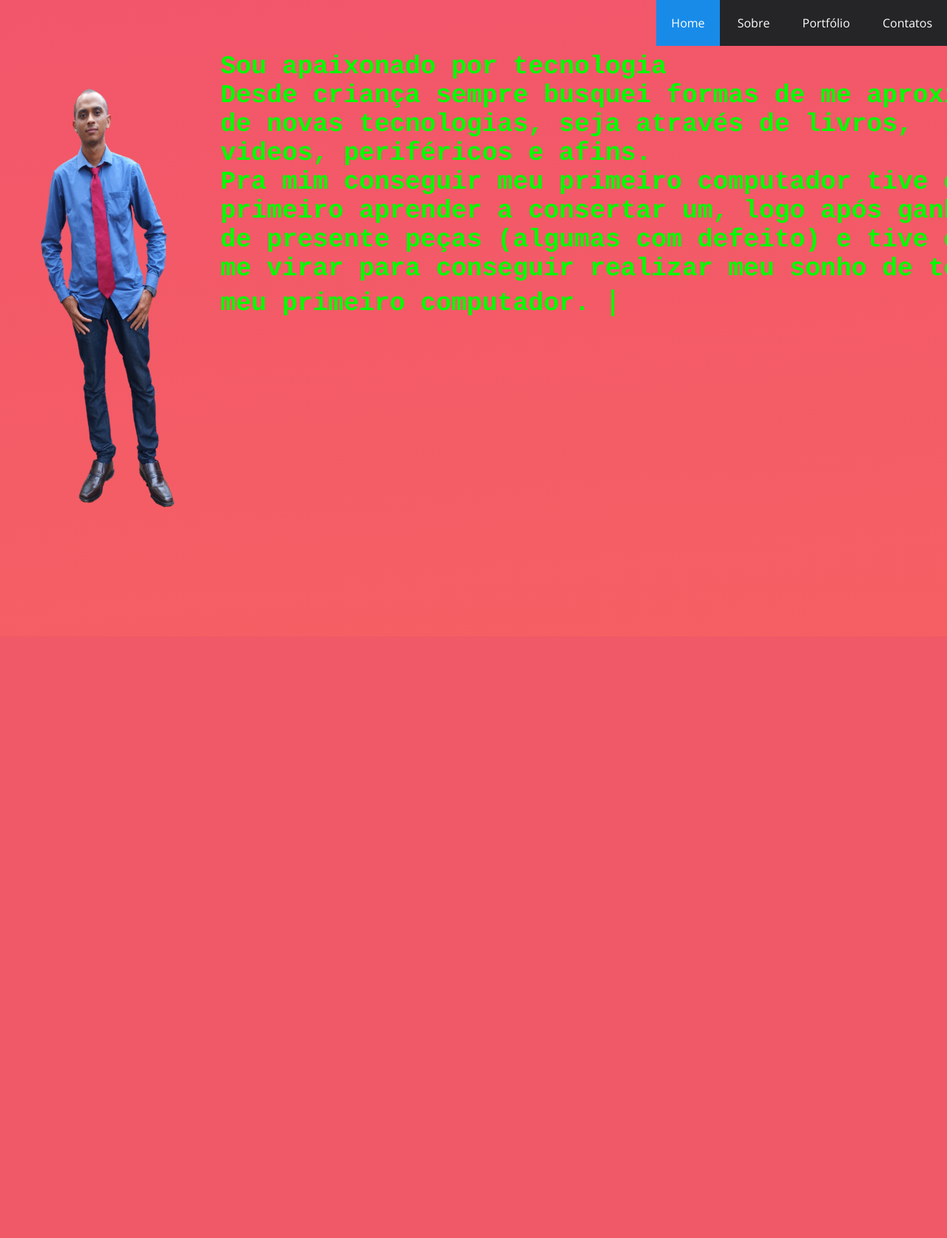
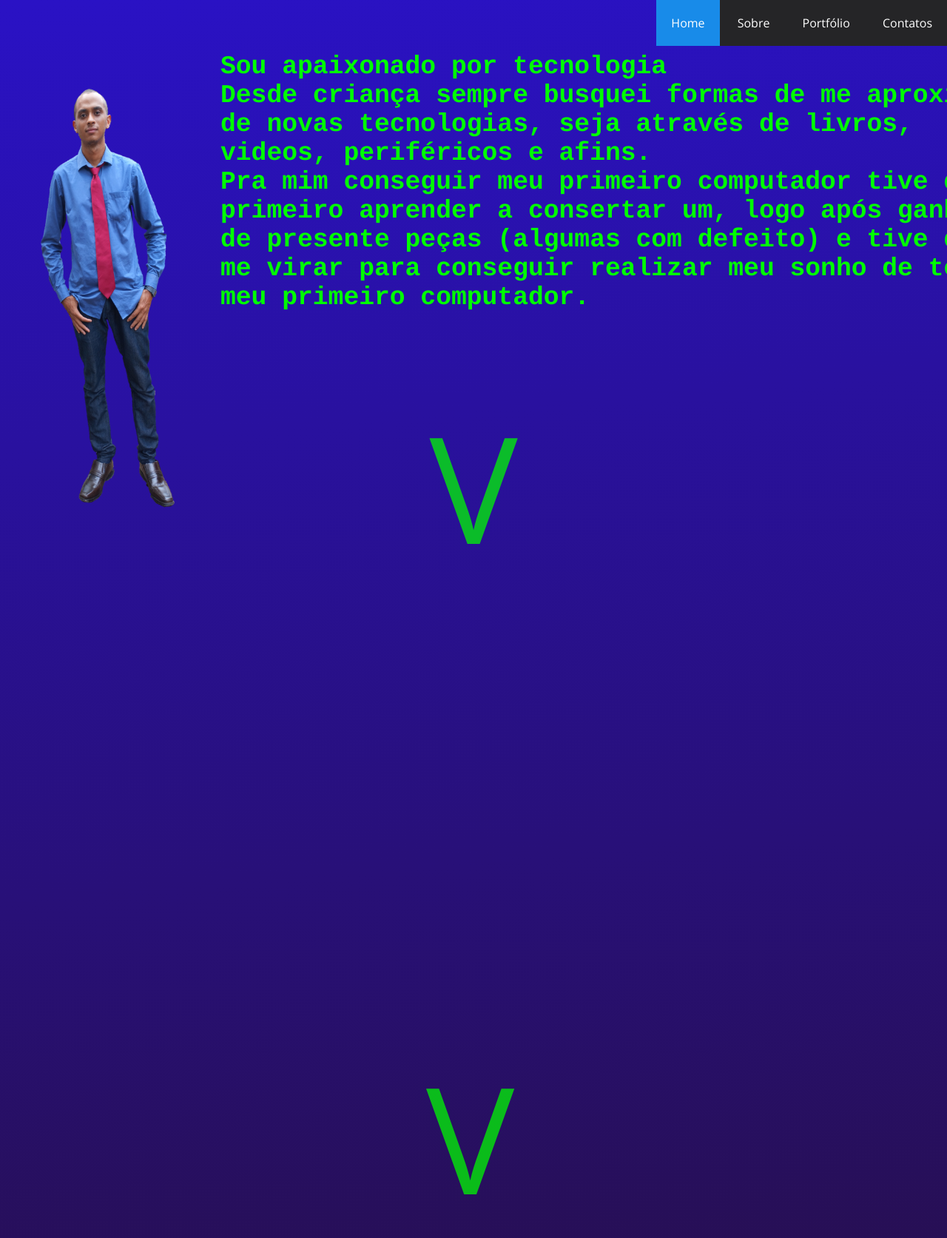
Before and after one commit to davidsousadev/meu-portifolio, a PHP site: page /sobre.html in a window 1280 px wide. Shown: the whole page at 74% size. Before the commit the page ends 686 px from the top, so only its background shows below. Run offline with PHP 8.4, Linux system fonts and the light colour scheme.

Commit message:
ajuste falho de proximo

```diff
--- a/home-do-portifolio/css/style.css
+++ b/home-do-portifolio/css/style.css
@@ -5,11 +5,15 @@
     padding: 0;
     box-sizing: border-box;
     font-family: 'Open Sans', sans-serif;
+
 }
 body{
-  animation: gg 15s ease infinite;
-    background: linear-gradient(-5deg, #ff7752, #e73c7e, #084343, #206a5b) no-repeat;
-    background-size:10000% 10000%;
+    overflow: hidden;
+    animation: gge 15s ease infinite;
+    background: linear-gradient(-5deg,  #0a59ed, #d16b3f, #250d06, #2a12c5) no-repeat;
+   background-size:1000vw 1000vh;
+
+
 }
 .cabeca{
   position: relative;
@@ -107,14 +111,6 @@ h1{
 .and{
   animation: blink 1s infinite;
 }
-.sobre{
-  color: lime;
-  font-family: "Courier";
-  font-size: 26pt;
-  white-space: nowrap;
-  overflow: hidden;
-
-}
 @keyframes type{
   from { width: 0; }
 }
@@ -133,6 +129,58 @@ h1{
   background: black;
 }
 
+.sobre{
+  color: lime;
+  font-family: "Courier";
+  font-size: 26pt;
+  white-space: nowrap;
+  overflow: hidden;
+  opacity: 0;
+  animation: sobre 7s ease forwards;
+}
+
+@keyframes sobre {
+  from{
+    opacity: 0;
+  }
+  to{
+    opacity: 1;
+  }
+}
+
+.proximo{
+  display: flex;
+  flex-direction: column;
+  justify-content: center;
+  align-items: center;
+  margin-top: 100px;
+}
+.proximo a{
+  text-decoration: none;
+  font-size: 150pt;
+  color: lime;
+  animation: prox 20s ease forwards;
+}
+@keyframes prox {
+  from{
+    opacity: 0;
+  }
+  to{
+    opacity: 1;
+  }
+}
+#formacao{
+  display: flex;
+  position: absolute;
+  flex-direction: column;
+  justify-content: center;
+  align-items: center;
+  margin-top: 1300px;
+  margin-left: 45%;
+  rotate: 50;
+}
+
+
 /*CSS media query dentro de um stylesheet*/
 @media (max-width: 1000px)
 {
--- a/home-do-portifolio/sobre.html
+++ b/home-do-portifolio/sobre.html
@@ -39,19 +39,22 @@
             </p>
             <p class="sobre">
             Desde criança sempre busquei formas de me aproximar <br>de novas tecnologias,  seja através de livros, <br> videos, periféricos e afins.
-
-
-
            </p>
            <p class="sobre">
             Pra mim conseguir meu primeiro computador tive que <br> primeiro aprender a consertar um, logo após ganhei <br> de presente peças (algumas com defeito) e tive que <br> me virar para conseguir realizar meu sonho de ter <br> meu primeiro computador.
-           <span>|</span>
            </p>
+
     </h1>
-
+        <p class="proximo">
+        <a href="#formacao">V</a>
+        </p>
  </div>
 
-
+  <div id="formacao">
+            <p class="proximo">
+            <a href="#menu-h">V</a>
+            </p>
+        </div>
 </body>
     <script>
 
```
Lines whose indentation alone changed are shown as unchanged.
